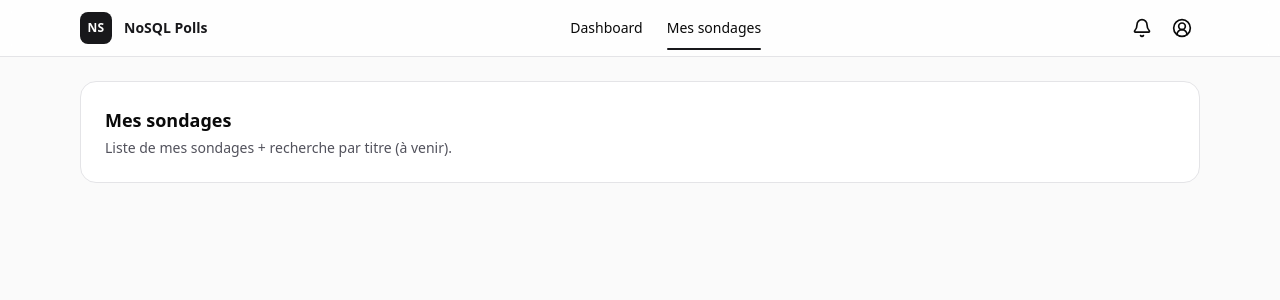
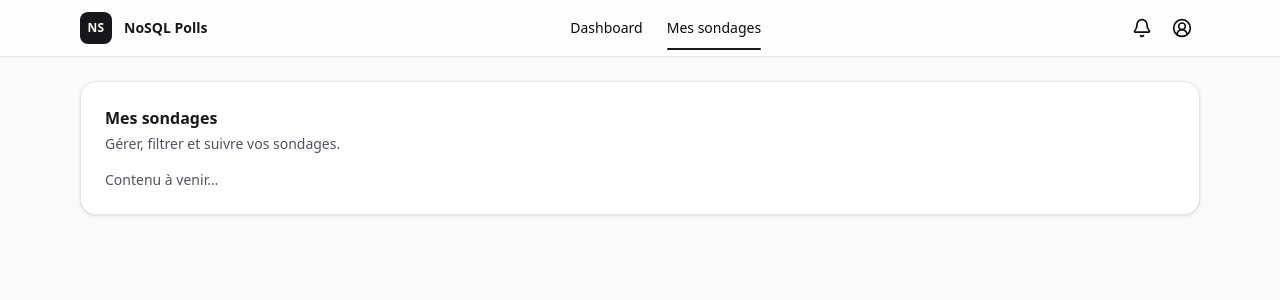
Before and after one commit to Mouad45-bit/sondage, a Next.js app in the folder next/: page /polls in a window 1280 px wide. Shown: the top 300 px of the page. Built offline with nearby package versions, Linux system fonts and the light colour scheme.

Commit message:
adapt to ProCard

```diff
--- a/next/app/notifications/page.tsx
+++ b/next/app/notifications/page.tsx
@@ -1,12 +1,16 @@
 // app/notifications/page.tsx
+
+import { ProCard } from "../components/ProCard";
 
 export default function NotificationsPage() {
   return (
-    <section className="rounded-2xl border border-zinc-200 bg-white p-6">
-      <h1 className="text-lg font-semibold">Notifications</h1>
-      <p className="mt-1 text-sm text-zinc-600">
-        Liste des notifications + “marquer comme lue” (à venir).
+    <ProCard
+      title="Notifications"
+      subtitle="Vos alertes et mises à jour récentes."
+    >
+      <p className="text-sm text-zinc-600 dark:text-zinc-400">
+        Contenu à venir…
       </p>
-    </section>
+    </ProCard>
   );
 }
--- a/next/app/page.tsx
+++ b/next/app/page.tsx
@@ -1,12 +1,16 @@
 // app/page.tsx
+
+import { ProCard } from "./components/ProCard";
 
 export default function DashboardPage() {
   return (
-    <section className="rounded-2xl border border-zinc-200 bg-white p-6">
-      <h1 className="text-lg font-semibold">Dashboard</h1>
-      <p className="mt-1 text-sm text-zinc-600">
-        Liste des sondages + filtres + recherche (à venir).
+    <ProCard
+      title="Dashboard"
+      subtitle="Vue d’ensemble : sondages récents, statut, et activité."
+    >
+      <p className="text-sm text-zinc-600 dark:text-zinc-400">
+        Contenu à venir…
       </p>
-    </section>
+    </ProCard>
   );
 }
--- a/next/app/polls/page.tsx
+++ b/next/app/polls/page.tsx
@@ -1,12 +1,16 @@
 // app/polls/page.tsx
+
+import { ProCard } from "../components/ProCard";
 
 export default function MyPollsPage() {
   return (
-    <section className="rounded-2xl border border-zinc-200 bg-white p-6">
-      <h1 className="text-lg font-semibold">Mes sondages</h1>
-      <p className="mt-1 text-sm text-zinc-600">
-        Liste de mes sondages + recherche par titre (à venir).
+    <ProCard
+      title="Mes sondages"
+      subtitle="Gérer, filtrer et suivre vos sondages."
+    >
+      <p className="text-sm text-zinc-600 dark:text-zinc-400">
+        Contenu à venir…
       </p>
-    </section>
+    </ProCard>
   );
 }
--- a/next/app/profile/page.tsx
+++ b/next/app/profile/page.tsx
@@ -1,12 +1,16 @@
 // app/profile/page.tsx
+
+import { ProCard } from "../components/ProCard";
 
 export default function ProfilePage() {
   return (
-    <section className="rounded-2xl border border-zinc-200 bg-white p-6">
-      <h1 className="text-lg font-semibold">Profil</h1>
-      <p className="mt-1 text-sm text-zinc-600">
-        Infos utilisateur + bouton déconnexion (à venir).
+    <ProCard
+      title="Profil"
+      subtitle="Informations du compte et préférences."
+    >
+      <p className="text-sm text-zinc-600 dark:text-zinc-400">
+        Contenu à venir…
       </p>
-    </section>
+    </ProCard>
   );
 }
```
